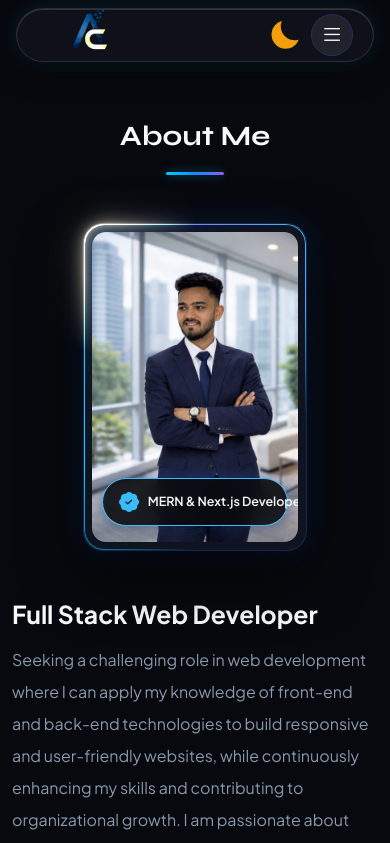
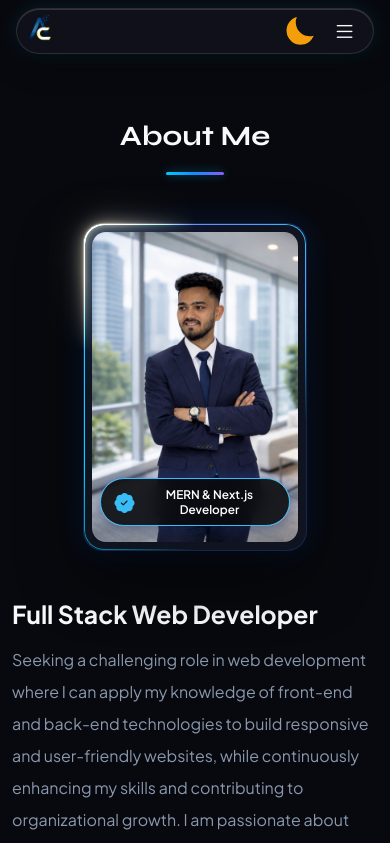
Before and after one commit to chavdaamit1011-svg/Portfolio, a React (Vite) app: page /#/about in a window 390 px wide. Shown: the top 843 px of the page. Built offline with nearby package versions, Linux system fonts and the light colour scheme; a web font is replaced by a local one.

Commit message:
feat: implement responsive Navbar component and add GSAP dependency

```diff
--- a/package.json
+++ b/package.json
@@ -13,6 +13,7 @@
   "dependencies": {
     "@splinetool/react-spline": "^4.1.0",
     "@splinetool/runtime": "^1.12.98",
+    "gsap": "^3.15.0",
     "react": "^19.2.4",
     "react-dom": "^19.2.4",
     "react-router-dom": "^7.18.2"
--- a/src/components/Navbar.tsx
+++ b/src/components/Navbar.tsx
@@ -1,4 +1,4 @@
-import React, { useState } from 'react'
+import React, { useState, useEffect, useRef } from 'react'
 import { NavLink } from 'react-router-dom'
 import logoAmit from '../assets/logoAmit.png'
 
@@ -9,6 +9,7 @@ interface NavbarProps {
 
 export default function Navbar({ theme, toggleTheme }: NavbarProps) {
   const [isMobileMenuOpen, setIsMobileMenuOpen] = useState(false)
+  const headerRef = useRef<HTMLDivElement | null>(null)
 
   const toggleMobileMenu = () => {
     setIsMobileMenuOpen((prev) => !prev)
@@ -18,11 +19,47 @@ export default function Navbar({ theme, toggleTheme }: NavbarProps) {
     setIsMobileMenuOpen(false)
   }
 
+  // Smooth click outside listener to close mobile header menu when clicking anywhere on the page
+  useEffect(() => {
+    const handleClickOutside = (event: MouseEvent | TouchEvent) => {
+      if (
+        isMobileMenuOpen &&
+        headerRef.current &&
+        !headerRef.current.contains(event.target as Node)
+      ) {
+        setIsMobileMenuOpen(false)
+      }
+    }
+
+    document.addEventListener('mousedown', handleClickOutside)
+    document.addEventListener('touchstart', handleClickOutside)
+
+    return () => {
+      document.removeEventListener('mousedown', handleClickOutside)
+      document.removeEventListener('touchstart', handleClickOutside)
+    }
+  }, [isMobileMenuOpen])
+
   return (
-    <header className="fixed-top w-100 z-50 py-2">
+    <>
+      {/* Click-outside backdrop overlay when mobile menu is expanded */}
+      {isMobileMenuOpen && (
+        <div
+          className="position-fixed vh-100 vw-100 z-40 bg-dark bg-opacity-25"
+          onClick={closeMobileMenu}
+          style={{
+            top: 0,
+            left: 0,
+            backdropFilter: 'blur(3px)',
+            WebkitBackdropFilter: 'blur(3px)',
+          }}
+        />
+      )}
+
+      <header ref={headerRef} className="fixed-top w-100 z-50 py-2">
         <div className="container px-3 px-lg-4">
           {/* Single Unified Floating Navbar Header Bar with Frosted Backdrop Blur */}
-        <div className="unified-navbar-bar d-flex align-items-center justify-content-between px-3 px-md-4 py-1">
+          <div className="unified-navbar-bar d-flex align-items-center justify-content-between ps-1 ps-md-2 pe-3 pe-md-4 py-1">
 
             {/* PART 1: LEFT (Brand AC Logo + Vertical Separator Line |) */}
             <div className="d-flex align-items-center">
@@ -119,7 +156,7 @@ export default function Navbar({ theme, toggleTheme }: NavbarProps) {
                 </svg>
               </label>
 
-            {/* Custom Interactive Hamburger Button */}
+              {/* Custom Interactive Hamburger Button (Sleek Rounded Square) */}
               <button
                 className={`hamburger-toggle-btn d-lg-none ${isMobileMenuOpen ? 'active' : ''}`}
                 type="button"
@@ -177,5 +214,6 @@ export default function Navbar({ theme, toggleTheme }: NavbarProps) {
           </div>
         </div>
       </header>
+    </>
   )
 }
--- a/src/styles/index.css
+++ b/src/styles/index.css
@@ -72,7 +72,7 @@
   transition: all 0.35s ease;
   max-width: 920px;
   margin: 0 auto;
-  padding: 0.3rem 1.25rem !important;
+  padding: 0.25rem 1.25rem 0.25rem 0.25rem !important;
 }
 
 [data-theme='light'] .unified-navbar-bar {
@@ -90,6 +90,7 @@
   border: none !important;
   box-shadow: none !important;
   padding: 0 !important;
+  margin-left: -6px !important;
   display: inline-flex;
   align-items: center;
   justify-content: center;
@@ -114,7 +115,7 @@
   width: 1px;
   height: 28px;
   background: rgba(255, 255, 255, 0.18);
-  margin-left: 1rem;
+  margin-left: 0.5rem;
   margin-right: 0.5rem;
 }
 
@@ -521,30 +522,31 @@ body {
   transform: translateX(4px);
 }
 
-/* Custom Morphing Hamburger Toggle Button */
+/* Custom Morphing Hamburger Toggle Icon (Clean 3-Line Icon Only - NO Outer Box) */
 .hamburger-toggle-btn {
-  width: 42px;
-  height: 42px;
-  border-radius: 50%;
-  border: 1px solid var(--card-border);
-  background: rgba(255, 255, 255, 0.08);
+  width: 36px;
+  height: 36px;
+  border-radius: 0 !important;
+  border: none !important;
+  background: transparent !important;
+  box-shadow: none !important;
   color: var(--text-heading);
   display: flex;
   align-items: center;
   justify-content: center;
   cursor: pointer;
+  padding: 0 !important;
   transition: all 0.3s ease;
 }
 
 [data-theme='light'] .hamburger-toggle-btn {
-  background: rgba(0, 0, 0, 0.04);
+  background: transparent !important;
 }
 
 .hamburger-toggle-btn:hover {
-  background: var(--cyan-primary);
-  color: #ffffff;
-  border-color: var(--cyan-primary);
-  box-shadow: 0 0 15px var(--cyan-glow);
+  color: var(--cyan-primary);
+  background: transparent !important;
+  box-shadow: none !important;
 }
 
 .hamburger-toggle-btn i {
@@ -1069,7 +1071,20 @@ body {
   border-radius: 50rem;
 }
 
-/* Comprehensive Responsive Viewport Adaptations (320px to 1920px+) */
+@media (max-width: 991px) {
+  .unified-navbar-bar {
+    padding: 0.25rem 0.85rem 0.25rem 0.35rem !important;
+  }
+  .brand-logo-wrapper {
+    margin-left: -12px !important;
+  }
+  .brand-logo-img {
+    height: 38px !important;
+    transform: scale(1.25) !important;
+    transform-origin: left center !important;
+  }
+}
+
 @media (max-width: 768px) {
   .profile-experience-badge {
     opacity: 1 !important;
@@ -1079,21 +1094,29 @@ body {
 }
 
 @media (max-width: 576px) {
-  .hero-name-text {
-    font-size: 2.2rem !important;
+  .unified-navbar-bar {
+    padding: 0.25rem 0.65rem 0.25rem 0.25rem !important;
+  }
+  .brand-logo-wrapper {
+    margin-left: -14px !important;
   }
   .brand-logo-img {
-    transform: scale(1.65) !important;
+    height: 36px !important;
+    transform: scale(1.2) !important;
+    transform-origin: left center !important;
   }
   .profile-img-square {
     width: 100% !important;
     height: 310px !important;
   }
   .profile-experience-badge {
-    font-size: 0.78rem !important;
-    padding: 0.5rem 1rem !important;
+    font-size: 0.74rem !important;
+    padding: 0.45rem 0.85rem !important;
     width: max-content;
-    max-width: 90%;
+    max-width: 92%;
+    white-space: normal !important;
+    text-align: center;
+    line-height: 1.3;
   }
   .section-title {
     font-size: 1.75rem !important;
```
Also changed, not shown: 1 other file (tests, documents, lock files or other folders). Lines whose indentation alone changed are shown as unchanged.
